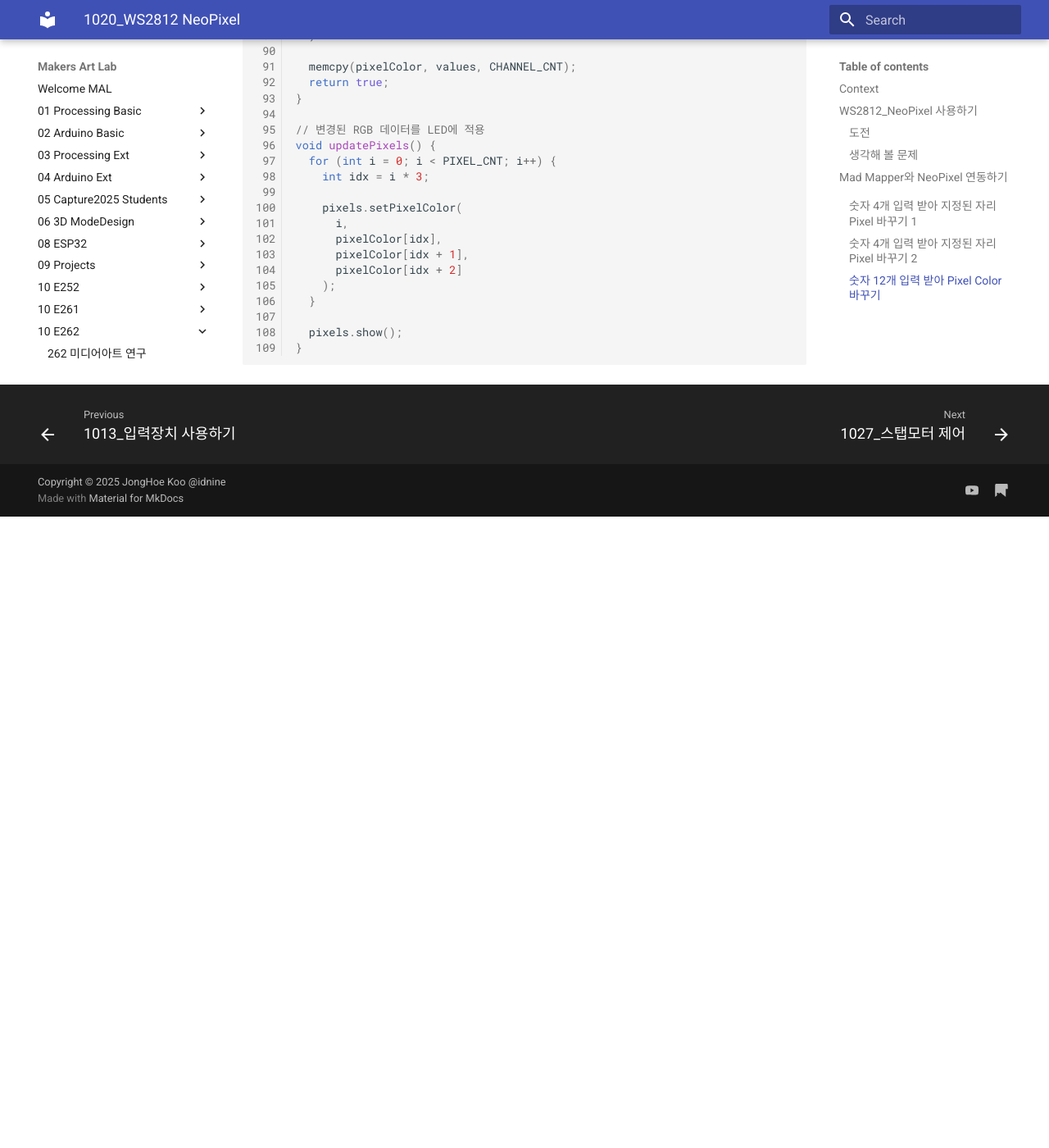
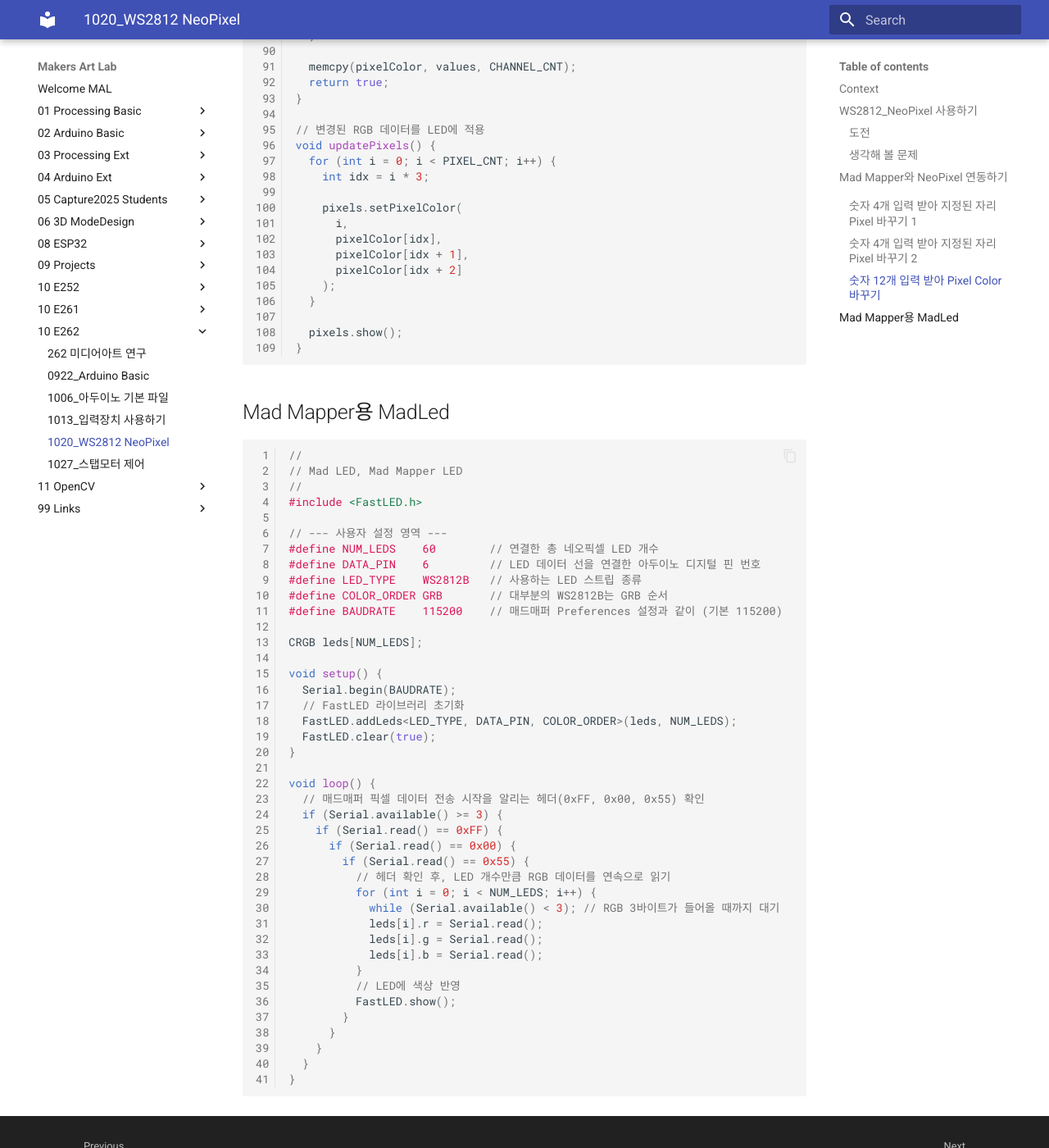
Before and after one commit to jonghoe9/makers-art-lab, an MkDocs documentation site: the page built from docs/10_E262/1020.md, in a window 1280 px wide and 1400 px high, scrolled down 7701 px. Shown: the whole window at 82% size. Built offline with MkDocs 1.6.1 and Material for MkDocs 9.7.7, drawn with Linux system fonts in a browser that asks for light colours; before the commit the page ends 8331 px from its top, so only the background shows below that.

Commit message:
Mad Mapper MadLED 추가

````diff
--- a/docs/10_E262/1020.md
+++ b/docs/10_E262/1020.md
@@ -388,3 +388,49 @@
   pixels.show();
 }
 ```
+
+## Mad Mapper용 MadLed
+
+```cpp linenums="1"
+//
+// Mad LED, Mad Mapper LED
+//
+#include <FastLED.h>
+
+// --- 사용자 설정 영역 ---
+#define NUM_LEDS    60        // 연결한 총 네오픽셀 LED 개수
+#define DATA_PIN    6         // LED 데이터 선을 연결한 아두이노 디지털 핀 번호
+#define LED_TYPE    WS2812B   // 사용하는 LED 스트립 종류
+#define COLOR_ORDER GRB       // 대부분의 WS2812B는 GRB 순서
+#define BAUDRATE    115200    // 매드매퍼 Preferences 설정과 같이 (기본 115200)
+
+CRGB leds[NUM_LEDS];
+
+void setup() {
+  Serial.begin(BAUDRATE);
+  // FastLED 라이브러리 초기화
+  FastLED.addLeds<LED_TYPE, DATA_PIN, COLOR_ORDER>(leds, NUM_LEDS);
+  FastLED.clear(true);
+}
+
+void loop() {
+  // 매드매퍼 픽셀 데이터 전송 시작을 알리는 헤더(0xFF, 0x00, 0x55) 확인
+  if (Serial.available() >= 3) {
+    if (Serial.read() == 0xFF) {
+      if (Serial.read() == 0x00) {
+        if (Serial.read() == 0x55) {
+          // 헤더 확인 후, LED 개수만큼 RGB 데이터를 연속으로 읽기
+          for (int i = 0; i < NUM_LEDS; i++) {
+            while (Serial.available() < 3); // RGB 3바이트가 들어올 때까지 대기
+            leds[i].r = Serial.read();
+            leds[i].g = Serial.read();
+            leds[i].b = Serial.read();
+          }
+          // LED에 색상 반영
+          FastLED.show();
+        }
+      }
+    }
+  }
+}
+```
````
